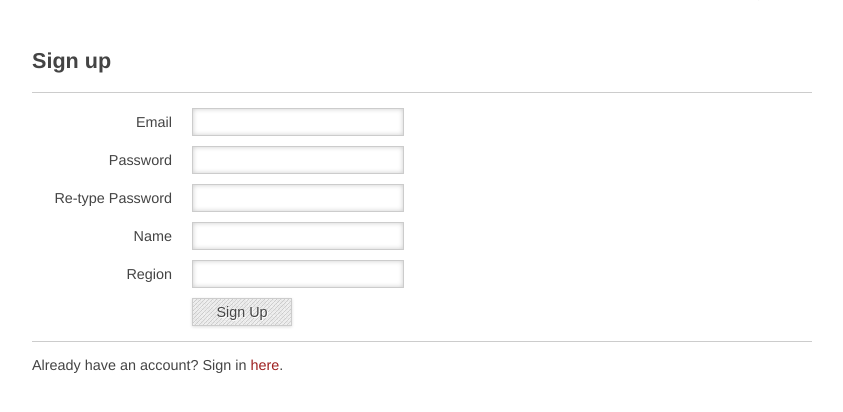
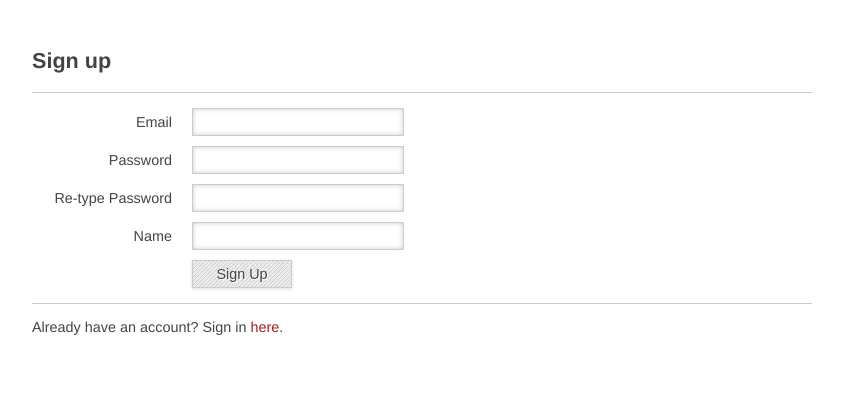
Before and after one commit to csail/mit6470-hackathon, a Rails app: page /register in a window 1280 px wide. Shown: the part 42-454 px from the top of the page, without its empty margins (218-1061 px from the left). Run offline with Rails 7, Linux system fonts and the light colour scheme; style sheets or scripts are compiled from the project's sources.

Commit message:
axed region

```diff
--- a/app/assets/javascripts/login.js.coffee
+++ b/app/assets/javascripts/login.js.coffee
@@ -13,11 +13,6 @@ $(document).ready(() ->
     $("div#edit_name_content form#edit_name_form input#name").focus()
   } )
 
-  # region editing stuff
-  $("div#main_container div#main a#edit_region_link").fancybox( { onComplete: () ->
-    $("div#edit_region_content form#edit_region_form input#region").focus()
-  } )
-
   # password editing stuff
   $("div#main_container div#main a#edit_password_link").fancybox( { onComplete: () ->
     $("div#edit_password_content form#edit_password_form input#password").focus()
--- a/app/controllers/application_controller.rb
+++ b/app/controllers/application_controller.rb
@@ -11,37 +11,6 @@ class ApplicationController < ActionController::Base
       flash.keep
       return redirect_to :controller => "login", :action => "index"
     end
-  end
-
-  # look up a city name by region
-  def get_city_name(address)
-    begin
-      sock = TCPSocket.open("maps.googleapis.com", 80)
-      sock.print("GET /maps/api/geocode/json?address=#{CGI::escape(address)}&sensor=false HTTP/1.0\r\n\r\n")
-      response = sock.read
-      response = response[response.index("\r\n\r\n")+4, response.length]
-      first_result = JSON.parse(response)["results"][0]
-      for component in first_result["address_components"]
-        if component["types"].index("locality") != nil
-          return component["long_name"]
-        end
-      end
-    rescue
-    end
-    return ""
-  end
-
-  # get the distance between two regions in meters
-  def get_distance(address1, address2)
-    begin
-      sock = TCPSocket.open("maps.googleapis.com", 80)
-      sock.print("GET /maps/api/distancematrix/json?origins=#{CGI::escape(address1)}&destinations=#{CGI::escape(address2)}&mode=driving&sensor=false HTTP/1.0\r\n\r\n")
-      response = sock.read
-      response = response[response.index("\r\n\r\n")+4, response.length]
-      return JSON.parse(response)["rows"][0]["elements"][0]["distance"]["value"].to_i
-    rescue
-    end
-    return 0
   end
 
   # show a message
@@ -99,24 +68,9 @@ class ApplicationController < ActionController::Base
     # if there is no stored route, just store the home page
     session[:last_params] ||= { :last_controller => "home", :last_action => "index" }
 
-    # make sure we're on an actual non-login/registration page
-    #return if params[:controller] == "login" && params[:action] == "index"
-    #return if params[:controller] == "login" && params[:action] == "register"
-    #return if params[:controller] == "login" && params[:action] == "register"
-    #return if params[:controller] == "dict" && params[:action] == "upload"
-    #return if params[:controller] == "dict" && params[:action] == "done_uploading"
-    #return if params[:controller] == "quiz" && params[:action] == "newword"
-    #return if params[:controller] == "quiz" && params[:action] == "learn"
-    #return if params[:controller] == "quiz" && params[:action] == "json"
-    #return if params[:controller] == "quiz" && params[:action] == "quiz"
-    #return if params[:controller] == "quiz" && params[:action] == "play"
-    #return if params[:controller] == "quiz" && params[:action] == "submit_score"
-    #return if !request.get?
-
     # clear the autocomplete stuff for the login/registration forms
     session[:autocomplete_email] = ""
     session[:autocomplete_name] = ""
-    session[:autocomplete_region] = ""
 
     # store the route
     session[:last_params] = params
--- a/app/controllers/login_controller.rb
+++ b/app/controllers/login_controller.rb
@@ -12,7 +12,6 @@ class LoginController < ApplicationController
     # make sure these values exist
     session[:autocomplete_email] ||= ""
     session[:autocomplete_name] ||= ""
-    session[:autocomplete_region] ||= ""
   end
 
   def submit_login
@@ -88,26 +87,6 @@ class LoginController < ApplicationController
     return redirect_to :back
   end
 
-  def edit_region
-    # validate the input
-    if params[:region] == nil || params[:region].try(:empty?)
-      show_error("Your region cannot be empty.", true)
-      return redirect_to :action => "account"
-    end
-    if get_city_name(params[:region]) == ""
-      show_error("Invalid region.  Please enter a city name, zip code, or landmark to help us provide a location-aware learning experience.", true)
-      return redirect_to back
-    end
-
-    # edit the field and store it
-    @user.region = params[:region]
-    @user.save!
-
-    # redirect to the home page
-    show_message("Your region has been updated.", true)
-    return redirect_to back
-  end
-
   def edit_password
     # validate the input
     if params[:password] == nil || params[:password].try(:empty?)
@@ -142,7 +121,6 @@ class LoginController < ApplicationController
     # store the form data in case the user needs to fill it out again
     session[:autocomplete_email] = params[:email]
     session[:autocomplete_name] = params[:name]
-    session[:autocomplete_region] = params[:region]
 
     # make sure all of the fields are filled out
     if params[:email] == nil || params[:email].try(:empty?)
@@ -161,14 +139,6 @@ class LoginController < ApplicationController
       show_error("Please re-type your password.", true)
       return redirect_to :action => "register"
     end
-    if params[:region] == nil || params[:region].try(:empty?)
-      show_error("Please provide your region.", true)
-      return redirect_to :action => "register"
-    end
-    if get_city_name(params[:region]) == ""
-      show_error("Invalid region.  Please enter a city name, zip code, or landmark to help us provide a location-aware learning experience.", true)
-      return redirect_to :action => "register"
-    end
 
     # check if a user with that email address exists
     if User.where(:email => params[:email]).exists?
@@ -184,8 +154,7 @@ class LoginController < ApplicationController
 
     # create the user
     user = User.new(:email => params[:email],
-                    :name => params[:name],
-                    :region => params[:region])
+                    :name => params[:name])
     user.salt = SecureRandom.base64(8)
     user.password = Digest::SHA512.hexdigest(user.salt + params[:password])
     user.save!
--- a/app/views/home/test.html.erb
+++ b/app/views/home/test.html.erb
@@ -4,7 +4,6 @@
   <tr>
     <th>email</th>
     <th>name</th>
-    <th>region</th>
     <th>salt</th>
     <th></th>
     <th></th>
@@ -15,7 +14,6 @@
   <tr>
     <td><%= user.email %></td>
     <td><%= user.name %></td>
-    <td><%= user.region %></td>
     <td><%= user.salt %></td>
     <td><%= link_to 'Show', user %></td>
     <td><%= link_to 'Edit', edit_user_path(user) %></td>
--- a/app/views/login/_register.html.erb
+++ b/app/views/login/_register.html.erb
@@ -13,9 +13,6 @@
   <%= label_tag :name, "Name" %>
   <%= text_field_tag :name, session[:autocomplete_name], :class => "normal_input" %>
   <div class="clear"> </div>
-  <%= label_tag :region, "Region" %>
-  <%= text_field_tag :region, session[:autocomplete_region], :class => "normal_input" %>
-  <div class="clear"> </div>
   <%= submit_tag "Sign Up" %>
   <hr />
   <p id="old_users">
--- a/app/views/users/show.html.erb
+++ b/app/views/users/show.html.erb
@@ -10,11 +10,5 @@
   <%= @user.email %>
 </p>
 
-<p>
-  <b>Region:</b>
-  <%= @user.region %>
-</p>
-
-
 <%= link_to 'Edit', edit_user_path(@user) %> |
 <%= link_to 'Back', users_path %>
```
